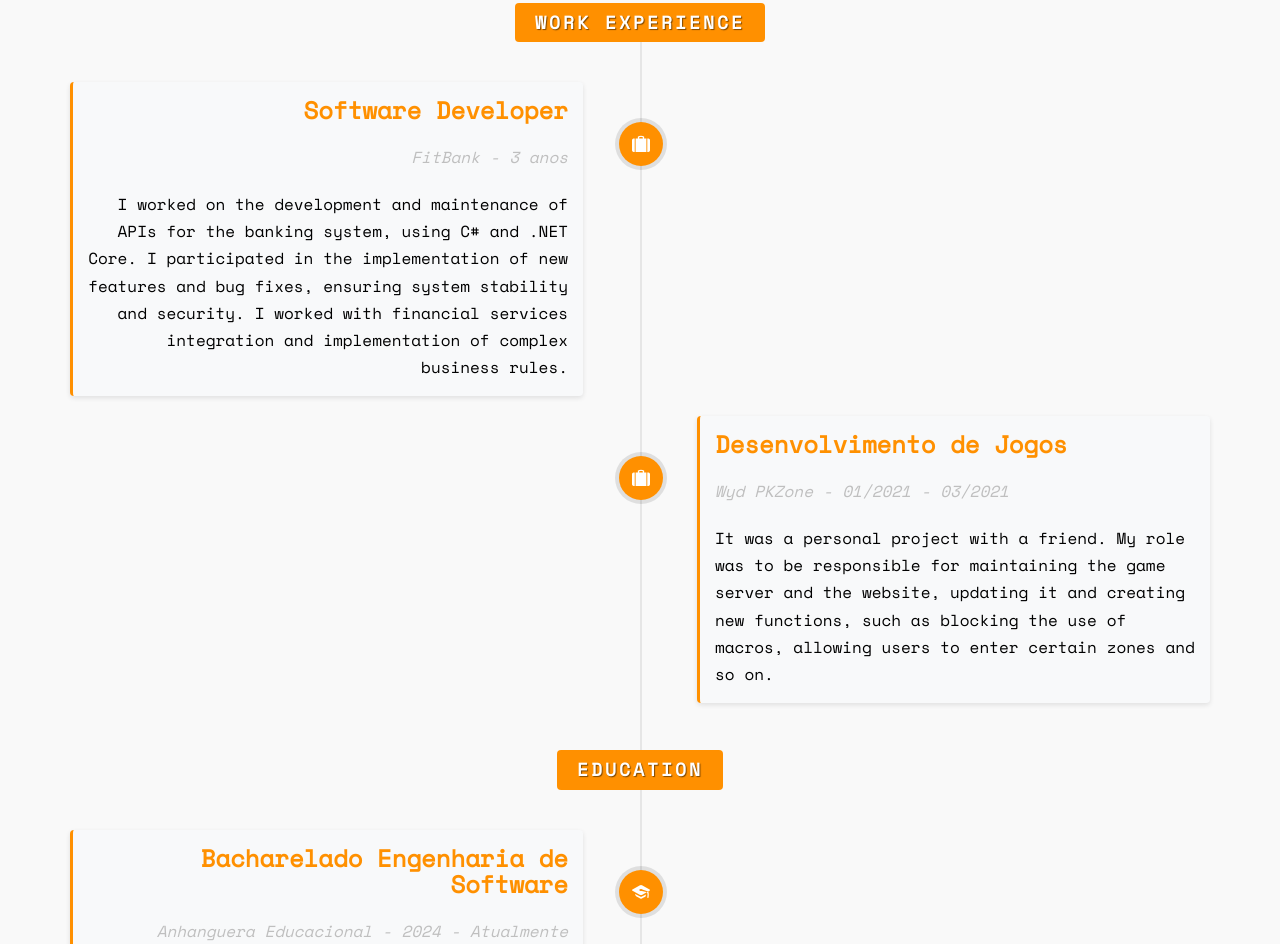
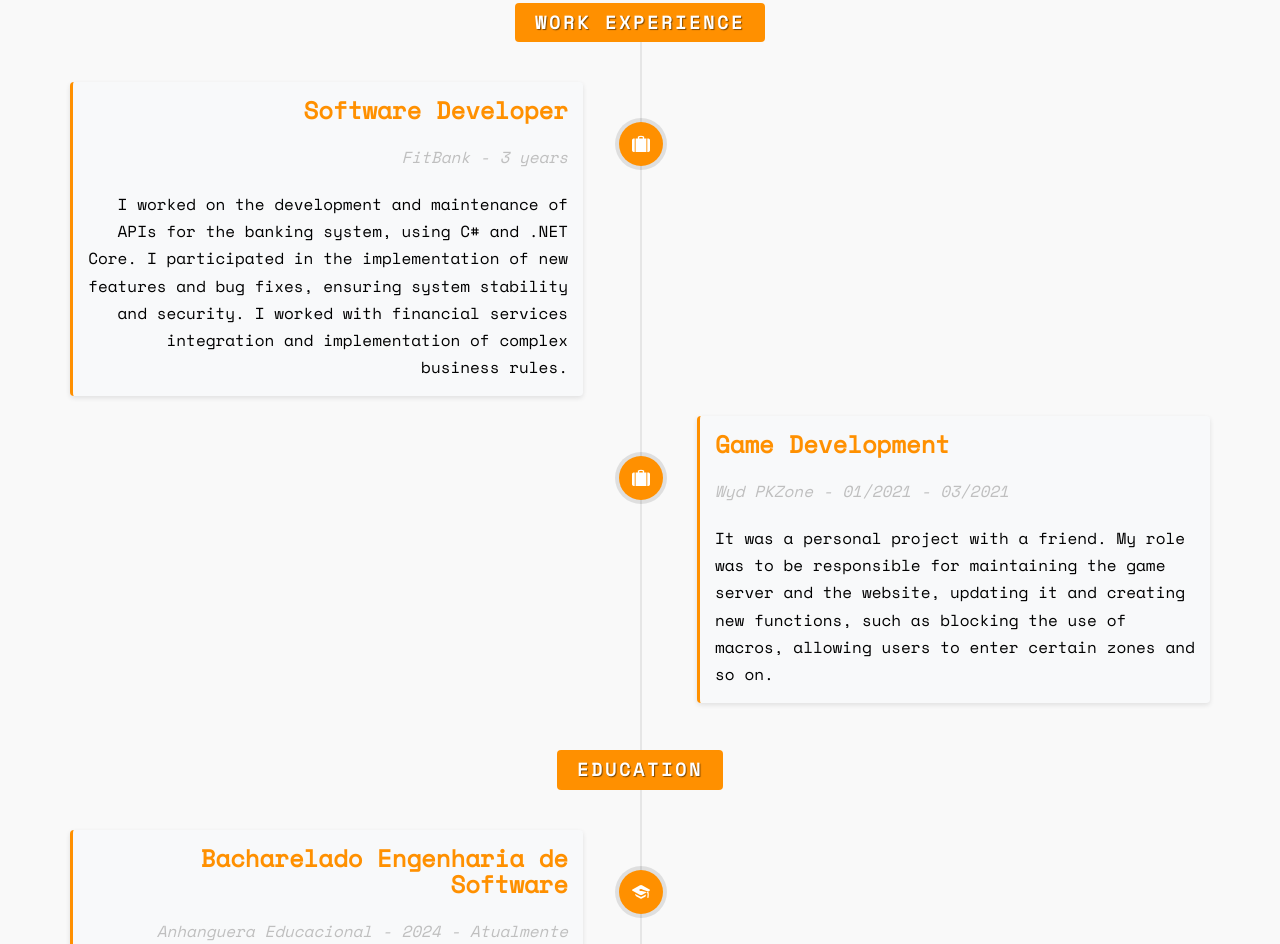
Before and after one commit to gsvsf00/gsvsf00.github.io, a plain HTML site: page index.html in a window 1280 px wide. Shown: the part 1873-2817 px from the top of the page. Drawn offline with nearby package versions, Linux system fonts and the light colour scheme; files whose address does not match are found by name.

Commit message:
Refactor: Updating existing infos

```diff
--- a/assets/i18n/en.js
+++ b/assets/i18n/en.js
@@ -41,6 +41,8 @@
 
         // Work section
         "my_work": "Work",
+        "name_company_1": "FitBank - 3 years",
+        "time_line_2": "Game Development",
         "view_project": "View Project",
 
         // Contact section
--- a/assets/i18n/pt-br.js
+++ b/assets/i18n/pt-br.js
@@ -40,6 +40,8 @@
 
         // Work section
         "my_work": "Trabalhos",
+        "name_company_1": "FitBank - 3 anos",
+        "time_line_2": "Desenvolvimento de Jogos",
         "view_project": "Ver Projeto",
 
         // Contact section
--- a/index.html
+++ b/index.html
@@ -144,7 +144,7 @@
 							<div class="timeline-panel">
 								<div class="timeline-heading">
 									<h3 class="timeline-title" data-i18n="software_developer">Software Developer</h3>
-									<span class="company">FitBank - 3 anos</span>
+									<span data-i18n="name_company_1" class="company">FitBank - 3 anos</span>
 								</div>
 								<div class="timeline-body">
 									<p data-i18n="fitbank_desc">Atuei no desenvolvimento e manutenção de APIs para o sistema bancário, utilizando C# e .NET Core. Participei da implementação de novas funcionalidades e da correção de bugs, garantindo a estabilidade e a segurança do sistema. Trabalhei com integração de serviços financeiros e implementação de regras de negócio complexas.</p>
@@ -155,7 +155,7 @@
 							<div class="timeline-badge"><i class="icon-suitcase"></i></div>
 							<div class="timeline-panel">
 								<div class="timeline-heading">
-									<h3 class="timeline-title">Desenvolvimento de Jogos</h3>
+									<h3 data-i18n="time_line_2" class="timeline-title">Desenvolvimento de Jogos</h3>
 									<span class="company">Wyd PKZone - 01/2021 - 03/2021</span>
 								</div>
 								<div class="timeline-body">
```
Also changed, not shown: 2 other files.
